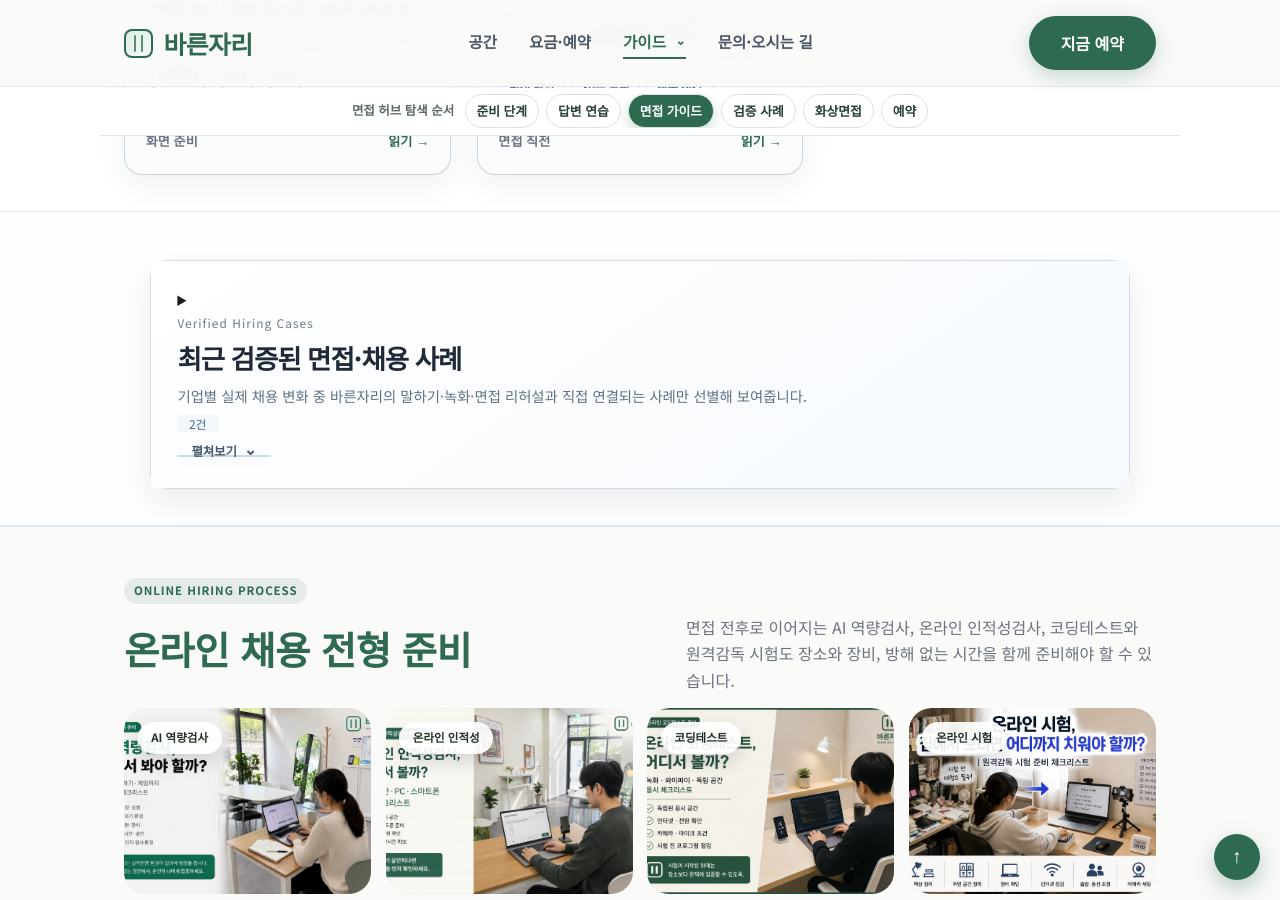
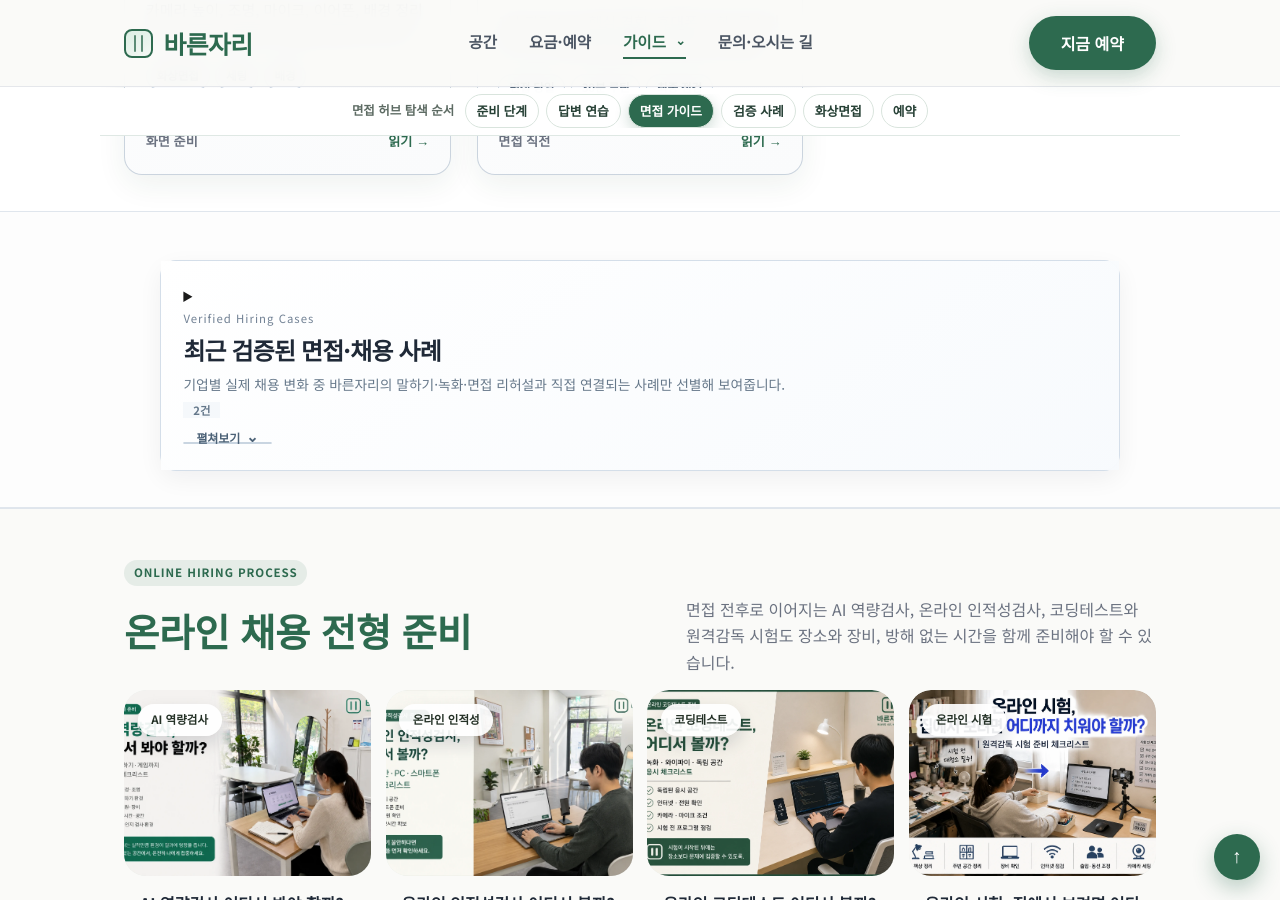
Before and after one commit to bareunspace/blog, a Jekyll site: the page built from interview.html, in a window 1280 px wide and 900 px high, scrolled down 5423 px. Built offline with Jekyll 4.4.1, drawn with Linux system fonts in a browser that asks for light colours.

Commit message:
fine tune interview verified cases UI

```diff
--- a/styles/interview-verified-cases.css
+++ b/styles/interview-verified-cases.css
@@ -1,119 +1,133 @@
 .interview-hub #verified-interview-cases {
-  padding: 2.1rem 1.5rem;
+  padding: 1.65rem 1.5rem;
   border-top: 1px solid rgba(214, 222, 232, .72);
   border-bottom: 1px solid rgba(214, 222, 232, .72);
   background:
-    radial-gradient(circle at 90% 10%, rgba(220, 231, 242, .22), transparent 34%),
-    linear-gradient(180deg, rgba(248, 251, 255, .84) 0%, rgba(255, 255, 255, .98) 100%);
+    radial-gradient(circle at 92% 8%, rgba(220, 231, 242, .16), transparent 32%),
+    linear-gradient(180deg, rgba(248, 251, 255, .78) 0%, rgba(255, 255, 255, .98) 100%);
 }
 
 .interview-hub #verified-interview-cases .case-archive-shell {
-  max-width: 980px;
+  max-width: 960px;
 }
 
 .interview-hub #verified-interview-cases .interview-case-accordion {
-  border: 1px solid rgba(200, 213, 227, .82);
-  border-radius: 18px;
-  background: rgba(255, 255, 255, .96);
-  box-shadow: 0 12px 26px rgba(17, 24, 39, .07);
+  border: 1px solid rgba(200, 213, 227, .78);
+  border-radius: 16px;
+  background: rgba(255, 255, 255, .98);
+  box-shadow: 0 8px 24px rgba(17, 24, 39, .055);
+  transition: border-color .2s ease, box-shadow .2s ease;
+}
+
+.interview-hub #verified-interview-cases .interview-case-accordion[open] {
+  border-color: rgba(188, 204, 220, .9);
+  box-shadow: 0 10px 28px rgba(17, 24, 39, .065);
 }
 
 .interview-hub #verified-interview-cases .interview-case-accordion > summary {
-  min-height: 132px;
-  padding: 1.55rem 1.65rem;
-  gap: 1.25rem;
-  background: linear-gradient(145deg, rgba(255,255,255,.98), rgba(245,249,253,.95));
+  min-height: 112px;
+  padding: 1.28rem 1.4rem;
+  gap: 1rem;
+  align-items: center;
+  background: linear-gradient(145deg, rgba(255,255,255,.99), rgba(247,250,253,.96));
+  transition: background .2s ease;
 }
 
 .interview-hub #verified-interview-cases .interview-case-accordion > summary:hover,
 .interview-hub #verified-interview-cases .interview-case-accordion > summary:focus-visible {
-  background: linear-gradient(145deg, #fff, #f1f6fb);
+  background: linear-gradient(145deg, #fff, #f3f7fb);
 }
 
 .interview-hub #verified-interview-cases .interview-case-accordion > summary:focus-visible {
-  outline: 2px solid rgba(67, 94, 122, .26);
+  outline: 2px solid rgba(67, 94, 122, .22);
   outline-offset: -2px;
 }
 
 .interview-hub #verified-interview-cases .case-archive-head {
   align-items: center;
-  gap: 1rem;
+  gap: .9rem;
+}
+
+.interview-hub #verified-interview-cases .case-archive-head-copy {
+  max-width: 680px;
 }
 
 .interview-hub #verified-interview-cases .case-archive-eyebrow {
-  margin-bottom: .45rem;
-  color: #6b7b8c;
-  font-size: .74rem;
+  margin-bottom: .35rem;
+  color: #718194;
+  font-size: .71rem;
   letter-spacing: .09em;
 }
 
 .interview-hub #verified-interview-cases .case-archive-eyebrow > span {
-  background: #71869b;
+  width: 18px;
+  background: #7f92a5;
 }
 
 .interview-hub #verified-interview-cases .case-archive-head .section-title {
   margin: 0;
   color: #1f2937;
-  font-size: clamp(1.32rem, 1.05rem + .75vw, 1.78rem);
-  line-height: 1.32;
-  letter-spacing: -.035em;
+  font-size: clamp(1.24rem, 1.05rem + .55vw, 1.58rem);
+  line-height: 1.34;
+  letter-spacing: -.032em;
   word-break: keep-all;
 }
 
 .interview-hub #verified-interview-cases .case-archive-head .section-desc {
-  max-width: 700px;
-  margin: .55rem 0 0;
-  color: #5d7083;
-  font-size: .9rem;
-  line-height: 1.72;
+  max-width: 660px;
+  margin: .42rem 0 0;
+  color: #66788a;
+  font-size: .86rem;
+  line-height: 1.66;
   word-break: keep-all;
 }
 
 .interview-hub #verified-interview-cases .case-archive-count {
   min-width: auto;
-  height: 30px;
-  padding: 0 .72rem;
-  border-color: rgba(200, 213, 227, .82);
-  background: #f3f7fb;
-  color: #52677c;
-  font-size: .74rem;
+  height: 28px;
+  padding: 0 .62rem;
+  border-color: rgba(200, 213, 227, .78);
+  background: #f5f8fb;
+  color: #64778a;
+  font-size: .71rem;
+  font-weight: 700;
   white-space: nowrap;
 }
 
 .interview-hub #verified-interview-cases .interview-case-accordion-toggle {
   width: auto;
-  min-width: 102px;
-  height: 40px;
-  padding: 0 13px;
-  border: 1px solid rgba(200, 213, 227, .9);
+  min-width: 94px;
+  height: 36px;
+  padding: 0 12px;
+  border: 1px solid rgba(196, 209, 222, .9);
   border-radius: 999px;
-  background: #fff;
-  color: #43586d;
+  background: rgba(255,255,255,.92);
+  color: #4c6277;
   font-size: 0;
   font-weight: 800;
-  box-shadow: 0 5px 14px rgba(17, 24, 39, .05);
+  box-shadow: none;
 }
 
 .interview-hub #verified-interview-cases .interview-case-accordion-toggle::before {
   content: '펼쳐보기';
-  margin-right: 7px;
-  font-size: .78rem;
+  margin-right: 6px;
+  font-size: .75rem;
   letter-spacing: -.01em;
 }
 
 .interview-hub #verified-interview-cases .interview-case-accordion-toggle::after {
   content: '⌄';
   display: inline-block;
-  font-size: .98rem;
+  font-size: .93rem;
   line-height: 1;
   transform: translateY(-1px);
   transition: transform .2s ease;
 }
 
 .interview-hub #verified-interview-cases .interview-case-accordion[open] .interview-case-accordion-toggle {
-  border-color: rgba(180, 198, 215, .95);
+  border-color: rgba(183, 200, 216, .95);
   background: #edf3f8;
-  color: #354b60;
+  color: #3f566c;
   transform: none;
 }
 
@@ -126,58 +140,108 @@
 }
 
 .interview-hub #verified-interview-cases .interview-case-accordion-content {
-  padding: 0 1.65rem 1.6rem;
-  border-top: 1px solid rgba(214, 222, 232, .72);
-  background: #fff;
+  padding: 0 1.35rem 1.35rem;
+  border-top: 1px solid rgba(214, 222, 232, .68);
+  background: #fbfcfe;
 }
 
 .interview-hub #verified-interview-cases .interview-case-accordion-content .case-archive-list {
-  gap: .85rem;
-  padding-top: 1.2rem;
+  gap: .72rem;
+  padding-top: 1rem;
 }
 
 .interview-hub #verified-interview-cases .case-archive-item {
-  border-color: #e0e7ee;
-  border-radius: 15px;
+  border-color: #dfe7ef;
+  border-radius: 13px;
+  background: #fff;
   box-shadow: none;
 }
 
 .interview-hub #verified-interview-cases .case-archive-item:hover {
   border-color: #cbd8e4;
-  box-shadow: 0 8px 20px rgba(17,24,39,.06);
+  box-shadow: 0 6px 16px rgba(17,24,39,.045);
   transform: none;
 }
 
 .interview-hub #verified-interview-cases .case-archive-item[open] {
-  border-color: #cbd8e4;
-  box-shadow: 0 8px 22px rgba(17,24,39,.06);
+  border-color: #c8d6e2;
+  box-shadow: 0 7px 18px rgba(17,24,39,.05);
 }
 
 .interview-hub #verified-interview-cases .case-archive-item summary {
-  padding: 1.1rem 1.15rem;
+  padding: 1rem 1.05rem .95rem;
+  gap: .8rem;
   background: #fff;
 }
 
+.interview-hub #verified-interview-cases .case-archive-meta {
+  gap: 6px 8px;
+  margin-bottom: 8px;
+}
+
 .interview-hub #verified-interview-cases .case-archive-badge {
+  height: 25px;
+  padding: 0 9px;
   background: #edf3f8;
   color: #43586d;
+  font-size: .7rem;
+}
+
+.interview-hub #verified-interview-cases .case-archive-date,
+.interview-hub #verified-interview-cases .case-archive-verified {
+  font-size: .71rem;
+  color: #81909d;
+}
+
+.interview-hub #verified-interview-cases .case-archive-item h3 {
+  font-size: 1.01rem;
+  line-height: 1.45;
+  letter-spacing: -.022em;
+}
+
+.interview-hub #verified-interview-cases .case-archive-quickfacts {
+  gap: 6px;
+  margin-top: 10px;
 }
 
 .interview-hub #verified-interview-cases .case-archive-quickfacts span {
+  min-height: 29px;
+  padding: 5px 8px;
   border-color: #e2e8ef;
+  border-radius: 8px;
   background: #f7f9fb;
-  color: #536475;
+  color: #596b7c;
+  font-size: .74rem;
 }
 
 .interview-hub #verified-interview-cases .case-archive-quickfacts b,
 .interview-hub #verified-interview-cases .case-archive-open-label {
-  color: #536f89;
+  color: #59748d;
+}
+
+.interview-hub #verified-interview-cases .case-archive-summary {
+  display: -webkit-box;
+  margin-top: 10px;
+  overflow: hidden;
+  color: #66727e;
+  font-size: .84rem;
+  line-height: 1.6;
+  -webkit-box-orient: vertical;
+  -webkit-line-clamp: 2;
+}
+
+.interview-hub #verified-interview-cases .case-archive-open-label {
+  margin-top: 10px;
+  font-size: .73rem;
 }
 
 .interview-hub #verified-interview-cases .case-archive-chevron {
+  width: 32px;
+  height: 32px;
   border-color: #dce5ed;
   background: #f7f9fb;
   color: #526b83;
+  font-size: .9rem;
 }
 
 .interview-hub #verified-interview-cases .case-archive-item[open] .case-archive-chevron {
@@ -185,13 +249,43 @@
   background: #edf3f8;
 }
 
+.interview-hub #verified-interview-cases .case-archive-body {
+  padding: 0 1.05rem 1.05rem;
+  border-top-color: #e9eef3;
+}
+
+.interview-hub #verified-interview-cases .case-archive-body-inner {
+  padding-top: 1rem;
+}
+
+.interview-hub #verified-interview-cases .case-archive-section-title {
+  margin-bottom: 9px;
+}
+
+.interview-hub #verified-interview-cases .case-archive-section-title span {
+  background: #edf3f8;
+  color: #536f89;
+}
+
+.interview-hub #verified-interview-cases .case-archive-facts > div,
+.interview-hub #verified-interview-cases .case-archive-block,
+.interview-hub #verified-interview-cases .case-archive-source-card {
+  border-color: #e2e8ef;
+}
+
+.interview-hub #verified-interview-cases .case-archive-more {
+  margin-top: 1rem;
+}
+
 .interview-hub #verified-interview-cases .case-archive-more a {
-  max-width: 320px;
-  min-height: 46px;
+  max-width: 300px;
+  min-height: 44px;
   border: 1px solid #cbd8e4;
+  border-radius: 12px;
   background: #fff;
-  color: #354b60;
+  color: #40576d;
   box-shadow: none;
+  font-size: .84rem;
 }
 
 .interview-hub #verified-interview-cases .case-archive-more a:hover,
@@ -200,48 +294,62 @@
 }
 
 .interview-hub #verified-interview-cases .case-archive-note {
-  color: #7d8b98;
+  margin-top: 12px;
+  color: #83919e;
+  font-size: .73rem;
 }
 
 @media (max-width: 720px) {
   .interview-hub #verified-interview-cases {
-    padding: 1.35rem 1rem;
+    padding: 1.05rem .9rem;
   }
 
   .interview-hub #verified-interview-cases .interview-case-accordion {
-    border-radius: 16px;
+    border-radius: 14px;
   }
 
   .interview-hub #verified-interview-cases .interview-case-accordion > summary {
     min-height: 0;
     grid-template-columns: minmax(0,1fr) auto;
-    padding: 1.2rem 1rem;
-    gap: .7rem;
+    padding: 1rem .9rem;
+    gap: .6rem;
   }
 
   .interview-hub #verified-interview-cases .case-archive-head {
     display: block;
   }
 
+  .interview-hub #verified-interview-cases .case-archive-eyebrow {
+    margin-bottom: .28rem;
+    font-size: .67rem;
+  }
+
   .interview-hub #verified-interview-cases .case-archive-head .section-title {
-    font-size: 1.22rem;
+    font-size: 1.14rem;
     line-height: 1.38;
   }
 
   .interview-hub #verified-interview-cases .case-archive-head .section-desc {
-    margin-top: .45rem;
-    font-size: .83rem;
-    line-height: 1.62;
+    display: -webkit-box;
+    margin-top: .38rem;
+    overflow: hidden;
+    font-size: .79rem;
+    line-height: 1.56;
+    -webkit-box-orient: vertical;
+    -webkit-line-clamp: 2;
   }
 
   .interview-hub #verified-interview-cases .case-archive-count {
-    margin-top: .7rem;
+    height: 26px;
+    margin-top: .55rem;
+    padding: 0 .55rem;
+    font-size: .68rem;
   }
 
   .interview-hub #verified-interview-cases .interview-case-accordion-toggle {
-    min-width: 38px;
-    width: 38px;
-    height: 38px;
+    min-width: 34px;
+    width: 34px;
+    height: 34px;
     padding: 0;
   }
 
@@ -251,18 +359,57 @@
 
   .interview-hub #verified-interview-cases .interview-case-accordion-toggle::after {
     margin: 0;
+    font-size: .88rem;
   }
 
   .interview-hub #verified-interview-cases .interview-case-accordion-content {
-    padding: 0 .8rem 1rem;
+    padding: 0 .65rem .75rem;
   }
 
   .interview-hub #verified-interview-cases .interview-case-accordion-content .case-archive-list {
-    gap: .7rem;
-    padding-top: .85rem;
+    gap: .58rem;
+    padding-top: .7rem;
+  }
+
+  .interview-hub #verified-interview-cases .case-archive-item {
+    border-radius: 11px;
   }
 
   .interview-hub #verified-interview-cases .case-archive-item summary {
-    padding: .95rem .85rem;
+    padding: .82rem .75rem;
+    gap: .55rem;
+  }
+
+  .interview-hub #verified-interview-cases .case-archive-item h3 {
+    font-size: .94rem;
+  }
+
+  .interview-hub #verified-interview-cases .case-archive-quickfacts {
+    gap: 5px;
+  }
+
+  .interview-hub #verified-interview-cases .case-archive-quickfacts span {
+    min-height: 27px;
+    padding: 4px 7px;
+    font-size: .7rem;
+  }
+
+  .interview-hub #verified-interview-cases .case-archive-summary {
+    font-size: .79rem;
+    line-height: 1.55;
+  }
+
+  .interview-hub #verified-interview-cases .case-archive-chevron {
+    width: 30px;
+    height: 30px;
+  }
+
+  .interview-hub #verified-interview-cases .case-archive-body {
+    padding: 0 .75rem .85rem;
+  }
+
+  .interview-hub #verified-interview-cases .case-archive-more a {
+    max-width: none;
+    width: 100%;
   }
 }
```
